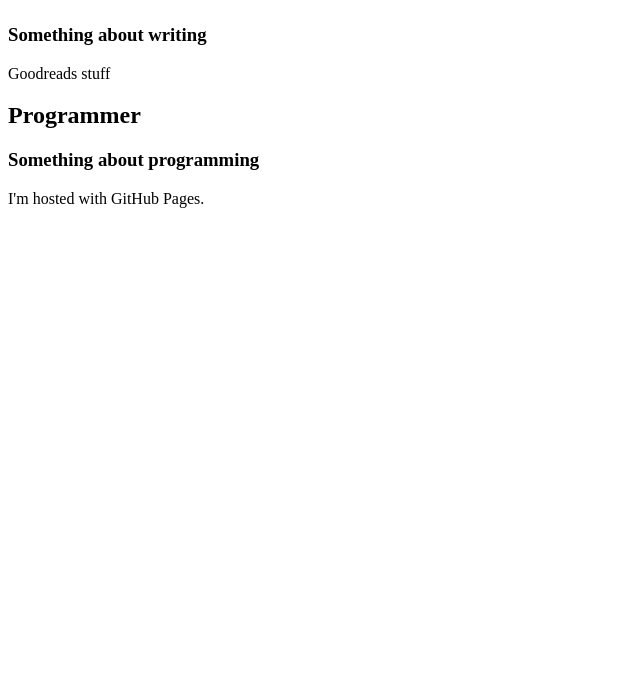
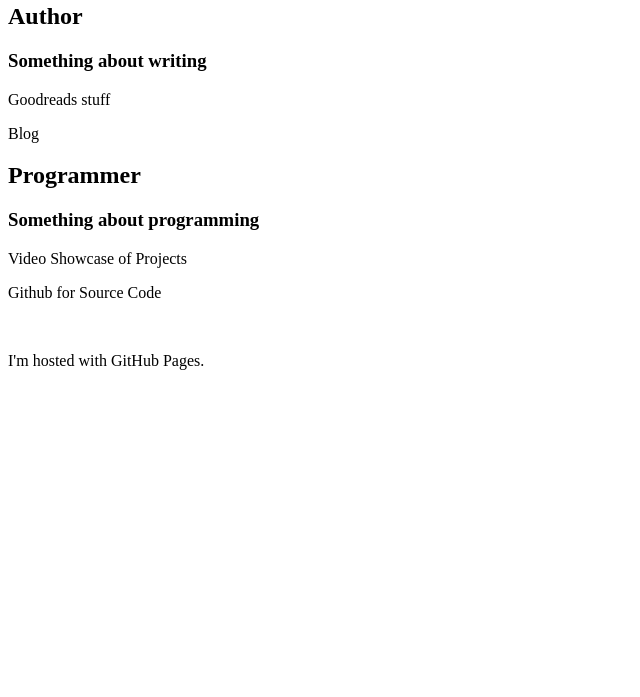
Before and after one commit to salmantitas/salmantitas.github.io, a plain HTML site: page index.html in a window 1280 px wide. Shown: the part 103-800 px from the top of the page, without its empty margins (0-640 px from the left). Drawn offline with Linux system fonts and the light colour scheme.

Commit message:
Some more template-y stuff for future work.

```diff
--- a/index.html
+++ b/index.html
@@ -1,12 +1,22 @@
 <!DOCTYPE html>
 <html>
+    <head> Salman Titas</head>
     <body>
         <h1>Salman Mehedy Titas</h1>
         <h2>Author</h2>
         <h3>Something about writing</h3>
-    <p> Goodreads stuff</p>
+        <p>Goodreads stuff</p>
+        <p>Blog</p>
+
         <h2>Programmer</h2>
         <h3>Something about programming</h3>
+        <p>Video Showcase of Projects</p>
+        <p>Github for Source Code</p>
+
+
+        <br>
+        <!--- Credits --->
         <p>I'm hosted with GitHub Pages.</p>
+
     </body>
 </html>
```
Lines whose indentation alone changed are shown as unchanged.
